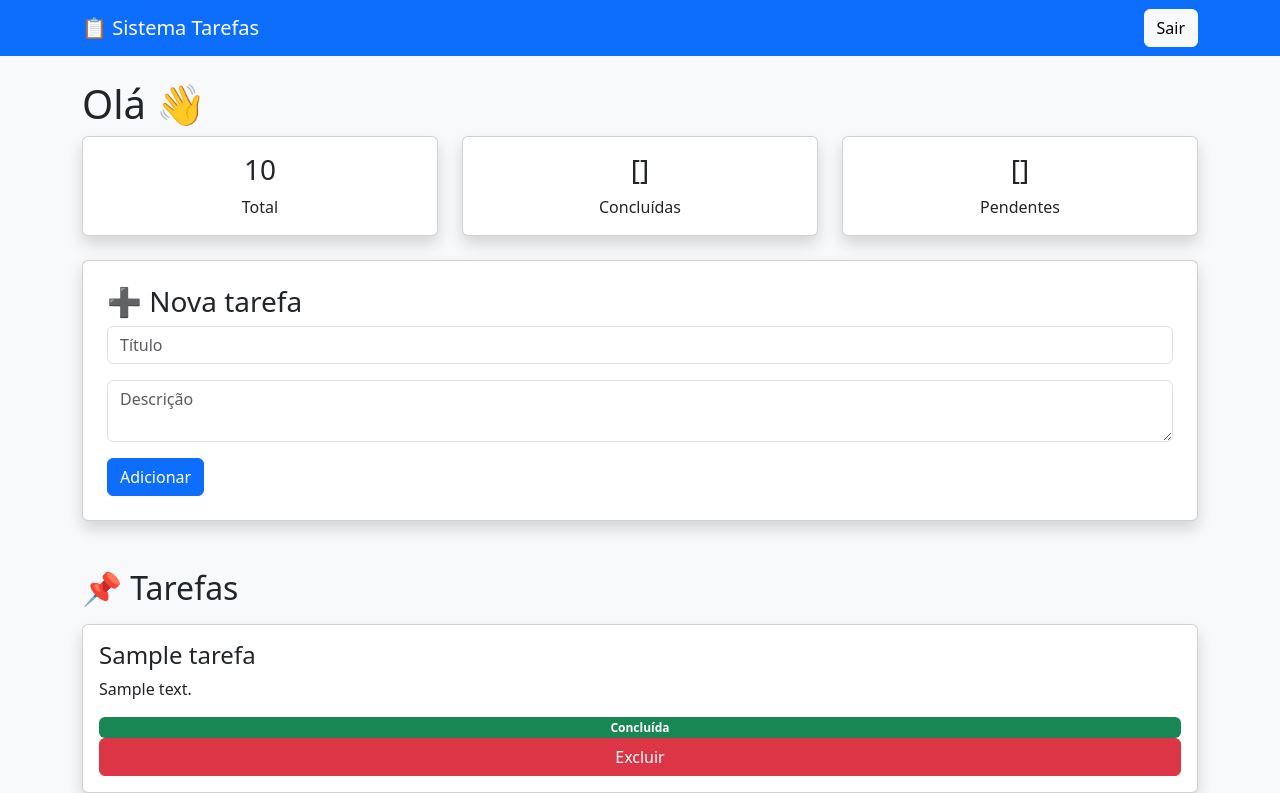
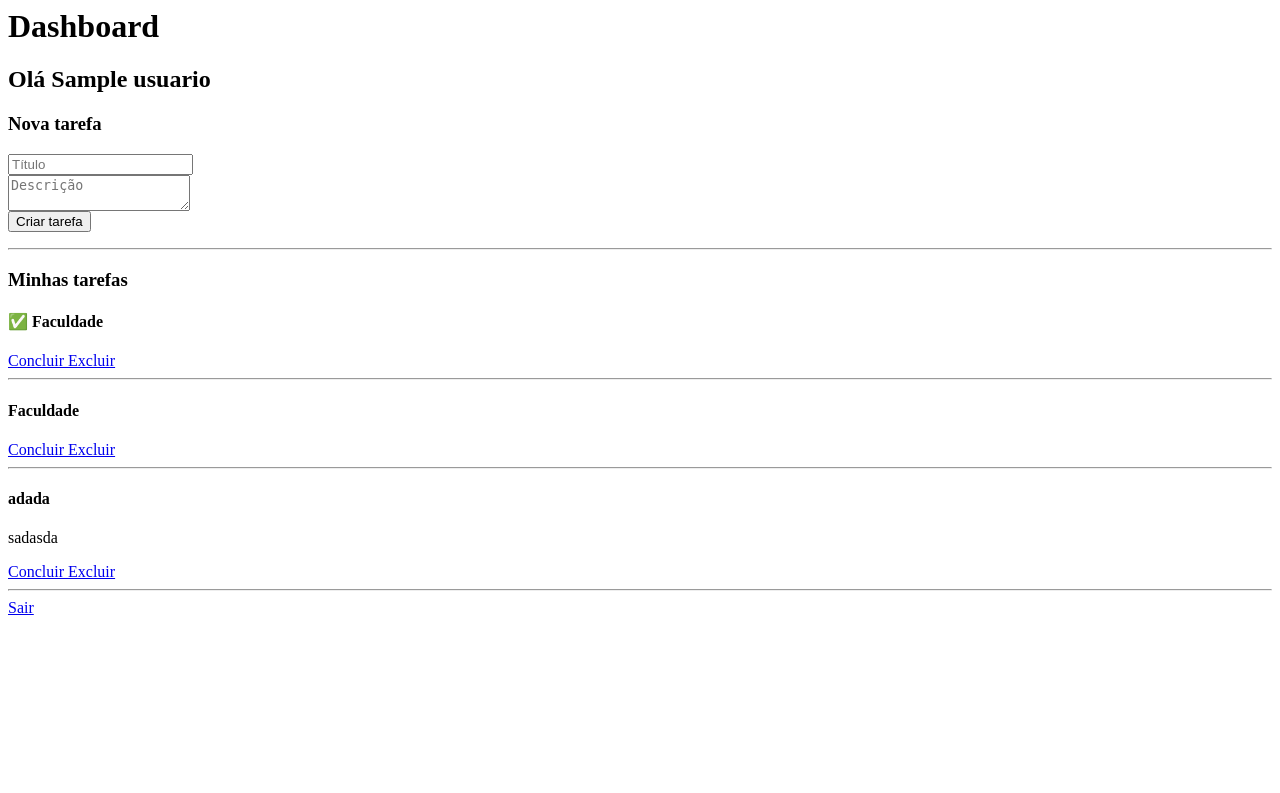
Before and after one commit to Abtow/Sistema-Gerenciamento-Tarefas, a Flask app: template src/templates/dashboard.html in a window 1280 px wide. Shown: the top 793 px of the page. After the commit the page ends 615 px from the top, so only its background shows below. Run offline with Flask 3, Linux system fonts and the light colour scheme; tables that the repository leaves empty hold one stand-in row (values such as "Sample post"); the template is opened without the code that fills it: values that come from a table or form of the project are taken from there, most other values are stand-ins (such as "Sample title", 1, 10 or a date in 2020).

Commit message:
Correcao de erros e finalizacao do projeto

```diff
--- a/src/app.py
+++ b/src/app.py
@@ -1,253 +1,51 @@
-from flask import Flask, render_template, request, redirect, url_for, flash
-from flask_sqlalchemy import SQLAlchemy
-from flask_login import LoginManager, login_user, logout_user, login_required, current_user, UserMixin
-from werkzeug.security import generate_password_hash, check_password_hash
-import os
+from flask import Flask, render_template, request, redirect
+
+from models import db, Tarefa
 
 
 app = Flask(__name__)
 
 
-app.config["SECRET_KEY"] = "sistema_tarefas_secret"
-
-app.config["SQLALCHEMY_DATABASE_URI"] = "sqlite:///tarefas.db"
+# Configuração do banco
+app.config["SQLALCHEMY_DATABASE_URI"] = "sqlite:///database.db"
 
 app.config["SQLALCHEMY_TRACK_MODIFICATIONS"] = False
 
 
-db = SQLAlchemy(app)
+# Inicializa banco
+db.init_app(app)
 
 
 
-login_manager = LoginManager()
+# Página inicial
+@app.route("/")
+def index():
 
-login_manager.init_app(app)
-
-login_manager.login_view = "login"
-
-
-
-
-# =====================
-# MODELOS
-# =====================
-
-
-class Usuario(db.Model, UserMixin):
-
-    id = db.Column(db.Integer, primary_key=True)
-
-    nome = db.Column(db.String(100))
-
-    email = db.Column(db.String(100), unique=True)
-
-    senha = db.Column(db.String(200))
-
-
-
-class Tarefa(db.Model):
-
-    id = db.Column(db.Integer, primary_key=True)
-
-    titulo = db.Column(db.String(100))
-
-    descricao = db.Column(db.String(300))
-
-    concluida = db.Column(db.Boolean, default=False)
-
-    usuario_id = db.Column(db.Integer)
-
-
-
-@login_manager.user_loader
-def carregar_usuario(id):
-
-    return db.session.get(Usuario, int(id))
-
-
-
-
-
-# =====================
-# LOGIN
-# =====================
-
-
-@app.route("/login", methods=["GET","POST"])
-def login():
-
-
-    if request.method=="POST":
-
-
-        email=request.form["email"]
-
-        senha=request.form["senha"]
-
-
-        usuario=Usuario.query.filter_by(email=email).first()
-
-
-
-        if usuario and check_password_hash(usuario.senha, senha):
-
-            login_user(usuario)
-
-            return redirect(url_for("dashboard"))
-
-
-
-        flash("Login inválido")
-
-
-    return render_template("login.html")
-
-
-
-
-
-@app.route("/cadastro", methods=["GET","POST"])
-def cadastro():
-
-
-    if request.method=="POST":
-
-
-        nome=request.form["nome"]
-
-        email=request.form["email"]
-
-        senha=request.form["senha"]
-
-
-
-        usuario=Usuario(
-
-            nome=nome,
-
-            email=email,
-
-            senha=generate_password_hash(senha)
-
-        )
-
-
-        db.session.add(usuario)
-
-        db.session.commit()
-
-
-
-        return redirect("/login")
-
-
-
-    return render_template("cadastro.html")
-
-
-
-
-
-
-
-@app.route("/logout")
-@login_required
-def logout():
-
-    logout_user()
-
-    return redirect("/login")
-
-
-
-
-
-# =====================
-# DASHBOARD
-# =====================
-
-
-@app.route("/")
-@login_required
-def dashboard():
-
-
-    tarefas=Tarefa.query.filter_by(usuario_id=current_user.id).all()
-
-
-    total=len(tarefas)
-
-
-    concluidas=len(
-        [t for t in tarefas if t.concluida]
-    )
-
-
-    pendentes=total-concluidas
-
-
+    tarefas = Tarefa.query.all()
 
     return render_template(
-
-        "dashboard.html",
-
-        tarefas=tarefas,
-
-        total=total,
-
-        concluidas=concluidas,
-
-        pendentes=pendentes
-
+        "index.html",
+        tarefas=tarefas
     )
 
 
 
+# Adicionar tarefa
+@app.route("/adicionar", methods=["POST"])
+def adicionar():
+
+    titulo = request.form["titulo"]
+
+    descricao = request.form["descricao"]
 
 
-# =====================
-# TAREFAS
-# =====================
-
-
-@app.route("/adicionar",methods=["POST"])
-@login_required
-def adicionar():
-
-
-    tarefa=Tarefa(
-
-        titulo=request.form["titulo"],
-
-        descricao=request.form["descricao"],
-
-        usuario_id=current_user.id
-
+    nova_tarefa = Tarefa(
+        titulo=titulo,
+        descricao=descricao
     )
 
 
-    db.session.add(tarefa)
-
-    db.session.commit()
-
-
-
-    return redirect("/")
-
-
-
-
-
-@app.route("/concluir/<int:id>")
-@login_required
-def concluir(id):
-
-
-    tarefa=db.session.get(Tarefa,id)
-
-
-    tarefa.concluida=True
-
+    db.session.add(nova_tarefa)
 
     db.session.commit()
 
@@ -256,18 +54,13 @@
 
 
 
-
-
+# Excluir tarefa
 @app.route("/excluir/<int:id>")
-@login_required
 def excluir(id):
 
-
-    tarefa=db.session.get(Tarefa,id)
-
+    tarefa = Tarefa.query.get(id)
 
     db.session.delete(tarefa)
-
 
     db.session.commit()
 
@@ -276,29 +69,28 @@
 
 
 
+# Marcar como concluída
+@app.route("/concluir/<int:id>")
+def concluir(id):
+
+    tarefa = Tarefa.query.get(id)
+
+    tarefa.concluida = True
+
+    db.session.commit()
+
+
+    return redirect("/")
 
 
 
-@app.route("/sobre")
-def sobre():
+# Criar banco
+with app.app_context():
 
-    return render_template("sobre.html")
+    db.create_all()
 
 
 
-
-
-
-
-if __name__=="__main__":
-
-
-    with app.app_context():
-
-        db.create_all()
-
-
-    print("Sistema de Gerenciamento de Tarefas")
-
+if __name__ == "__main__":
 
     app.run(debug=True)
--- a/src/templates/dashboard.html
+++ b/src/templates/dashboard.html
@@ -1,235 +1,103 @@
-<!DOCTYPE html>
-
-<html>
-
-<head>
-
-<title>Dashboard</title>
-
-
-<link href="https://cdn.jsdelivr.net/npm/bootstrap@5.3.3/dist/css/bootstrap.min.css" rel="stylesheet">
-
-
-<script src="https://cdn.jsdelivr.net/npm/chart.js"></script>
-
-
-</head>
-
-
-<body class="bg-light">
-
-
-
-<nav class="navbar navbar-dark bg-primary">
-
-<div class="container">
-
-<span class="navbar-brand">
-📋 Sistema Tarefas
-</span>
-
-
-<a href="/logout" class="btn btn-light">
-Sair
-</a>
-
-
-</div>
-
-</nav>
-
-
-
-
-<div class="container mt-4">
-
-
 <h1>
-Olá {{current_user.nome}} 👋
+Dashboard
 </h1>
 
 
-
-<div class="row">
+<h2>
+Olá {{usuario.nome}}
+</h2>
 
 
-<div class="col-md-4">
-
-<div class="card shadow p-3 text-center">
-
-<h3>{{total}}</h3>
-
-Total
-
-</div>
-
-</div>
+<h3>Nova tarefa</h3>
 
 
-
-<div class="col-md-4">
-
-<div class="card shadow p-3 text-center">
-
-<h3>{{concluidas}}</h3>
-
-Concluídas
-
-</div>
-
-</div>
+<form method="POST" action="/tarefa/nova">
 
 
-
-<div class="col-md-4">
-
-<div class="card shadow p-3 text-center">
-
-<h3>{{pendentes}}</h3>
-
-Pendentes
-
-</div>
-
-</div>
-
-
-</div>
-
-
-
-
-
-<div class="card shadow mt-4 p-4">
-
-
-<h3>➕ Nova tarefa</h3>
-
-
-<form action="/adicionar" method="POST">
-
-
-<input class="form-control mb-3"
+<input
 name="titulo"
 placeholder="Título">
 
 
-<textarea class="form-control mb-3"
-name="descricao"
-placeholder="Descrição"></textarea>
+<br>
 
 
-<button class="btn btn-primary">
-Adicionar
+<textarea
+name="descricao"
+placeholder="Descrição">
+</textarea>
+
+
+<br>
+
+
+<button>
+Criar tarefa
 </button>
 
 
 </form>
 
 
-</div>
+
+<hr>
 
 
-
-
-
-<h2 class="mt-5">
-📌 Tarefas
-</h2>
+<h3>Minhas tarefas</h3>
 
 
 {% for tarefa in tarefas %}
 
 
-<div class="card shadow mt-3 p-3">
+<div>
 
 
 <h4>
-{{tarefa.titulo}}
+
+{% if tarefa.concluida %}
+
+✅
+
+{% endif %}
+
+
+{{ tarefa.titulo }}
+
 </h4>
 
 
 <p>
-{{tarefa.descricao}}
+{{ tarefa.descricao }}
 </p>
 
 
-
-{% if tarefa.concluida %}
-
-<span class="badge bg-success">
-Concluída
-</span>
-
-{% else %}
-
-
-<a href="/concluir/{{tarefa.id}}" class="btn btn-success">
+<a href="/tarefa/concluir/{{tarefa.id}}">
 Concluir
 </a>
 
 
-{% endif %}
-
-
-
-<a href="/excluir/{{tarefa.id}}" class="btn btn-danger">
+<a href="/tarefa/excluir/{{tarefa.id}}">
 Excluir
 </a>
 
 
-
 </div>
 
+
+<hr>
+
+
+{% else %}
+
+<p>
+Nenhuma tarefa cadastrada.
+</p>
 
 
 {% endfor %}
 
 
 
-
-<canvas id="grafico"></canvas>
-
-
-
-<script>
-
-
-new Chart(document.getElementById("grafico"),{
-
-
-type:"pie",
-
-
-data:{
-
-
-labels:["Concluídas","Pendentes"],
-
-
-datasets:[{
-
-
-data:[{{concluidas}},{{pendentes}}]
-
-
-}]
-
-
-}
-
-
-})
-
-
-</script>
-
-
-
-
-</div>
-
-
-</body>
-
-</html>
+<a href="/logout">
+Sair
+</a>
```
Also changed, not shown: src/models.py (+10 -46 lines), src/templates/cadastro.html (+8 -40 lines), src/templates/login.html (+10 -41 lines), tests/test_app.py (+1 -1 lines), tests/test_tarefas.py (+4 -3 lines), instance/database.db (added), src/__init__.py (added).
